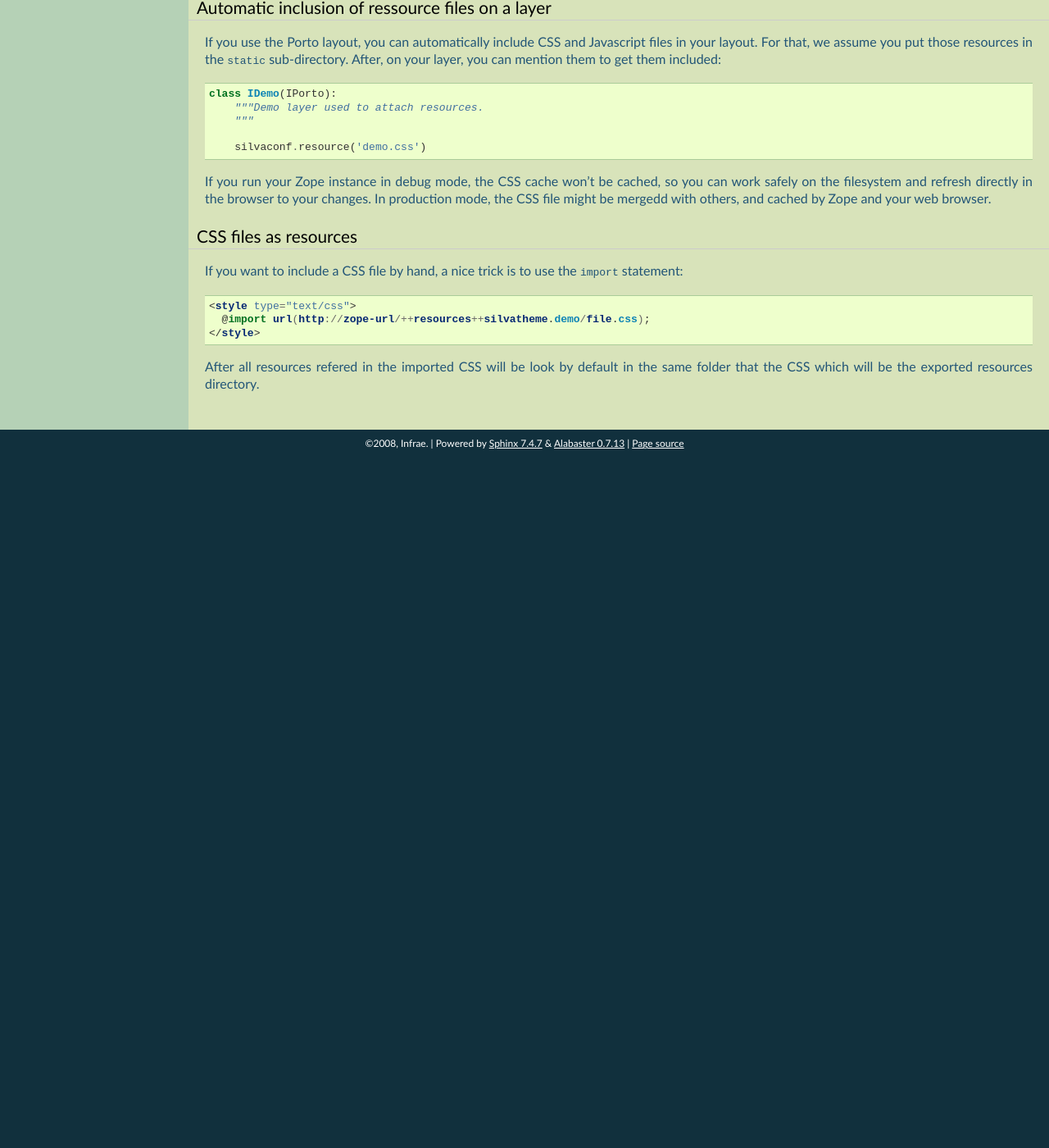
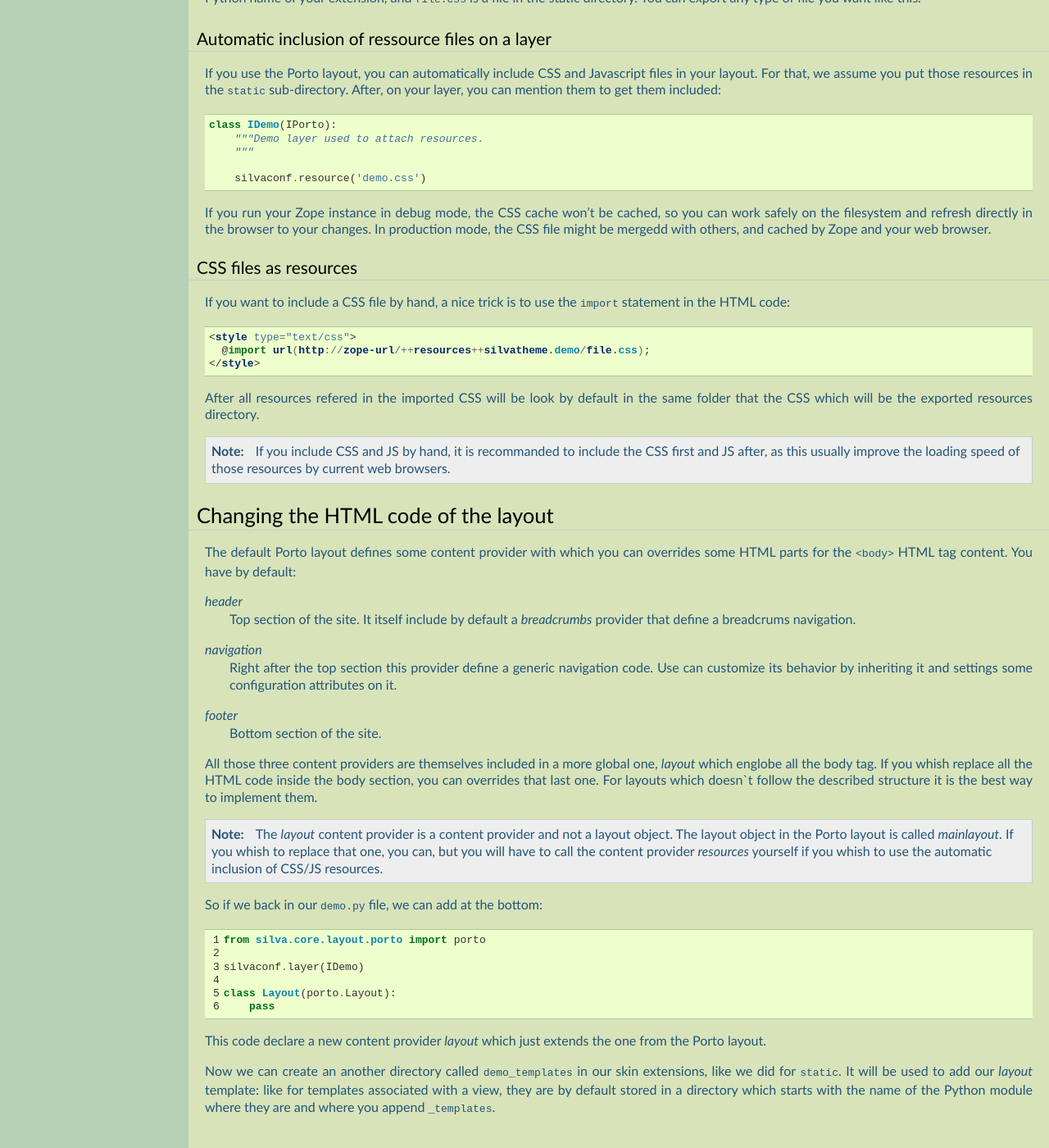
Before and after one commit to silvacms/documentation, a Sphinx documentation site: the page built from source/silva/layout/howto.rst, in a window 1280 px wide and 1400 px high, scrolled down 1942 px. Shown: the whole window at 82% size. Built offline with Sphinx 7.4.7, drawn with Linux system fonts in a browser that asks for light colours; pages that are not in the unit, such as notebooks, are missing from menus; before the commit the page ends 2499 px from its top, so only the background shows below that; some of the changed text lies outside the part shown.

Commit message:
Update doc.

```diff
--- a/source/silva/layout/howto.rst
+++ b/source/silva/layout/howto.rst
@@ -153,7 +153,7 @@ CSS files as resources
 ~~~~~~~~~~~~~~~~~~~~~~
 
 If you want to include a CSS file by hand, a nice trick is to use the
-``import`` statement:
+``import`` statement in the HTML code:
 
 .. code-block:: html
 
@@ -164,3 +164,68 @@ If you want to include a CSS file by hand, a nice trick is to use the
 After all resources refered in the imported CSS will be look by
 default in the same folder that the CSS which will be the exported
 resources directory.
+
+.. note::
+
+     If you include CSS and JS by hand, it is recommanded to include
+     the CSS first and JS after, as this usually improve the loading
+     speed of those resources by current web browsers.
+
+
+Changing the HTML code of the layout
+------------------------------------
+
+The default Porto layout defines some content provider with which you
+can overrides some HTML parts for the ``<body>`` HTML tag content. You
+have by default:
+
+*header*
+   Top section of the site. It itself include by default a
+   *breadcrumbs* provider that define a breadcrums navigation.
+
+*navigation*
+   Right after the top section this provider define a generic
+   navigation code. Use can customize its behavior by inheriting it
+   and settings some configuration attributes on it.
+
+*footer*
+   Bottom section of the site.
+
+
+All those three content providers are themselves included in a more
+global one, *layout* which englobe all the body tag. If you whish
+replace all the HTML code inside the body section, you can overrides
+that last one. For layouts which doesn`t follow the described
+structure it is the best way to implement them.
+
+.. note::
+
+     The *layout* content provider is a content provider and not a
+     layout object. The layout object in the Porto layout is called
+     *mainlayout*. If you whish to replace that one, you can, but you
+     will have to call the content provider *resources* yourself if
+     you whish to use the automatic inclusion of CSS/JS resources.
+
+
+So if we back in our ``demo.py`` file, we can add at the bottom:
+
+.. code-block:: python
+   :linenos:
+
+   from silva.core.layout.porto import porto
+
+   silvaconf.layer(IDemo)
+
+   class Layout(porto.Layout):
+       pass
+
+
+This code declare a new content provider *layout* which just extends
+the one from the Porto layout.
+
+Now we can create an another directory called ``demo_templates`` in
+our skin extensions, like we did for ``static``. It will be used to
+add our *layout* template: like for templates associated with a view,
+they are by default stored in a directory which starts with the name
+of the Python module where they are and where you append
+``_templates``.
```
Also changed, not shown: source/silva/contents/views.rst (+7 -3 lines).
